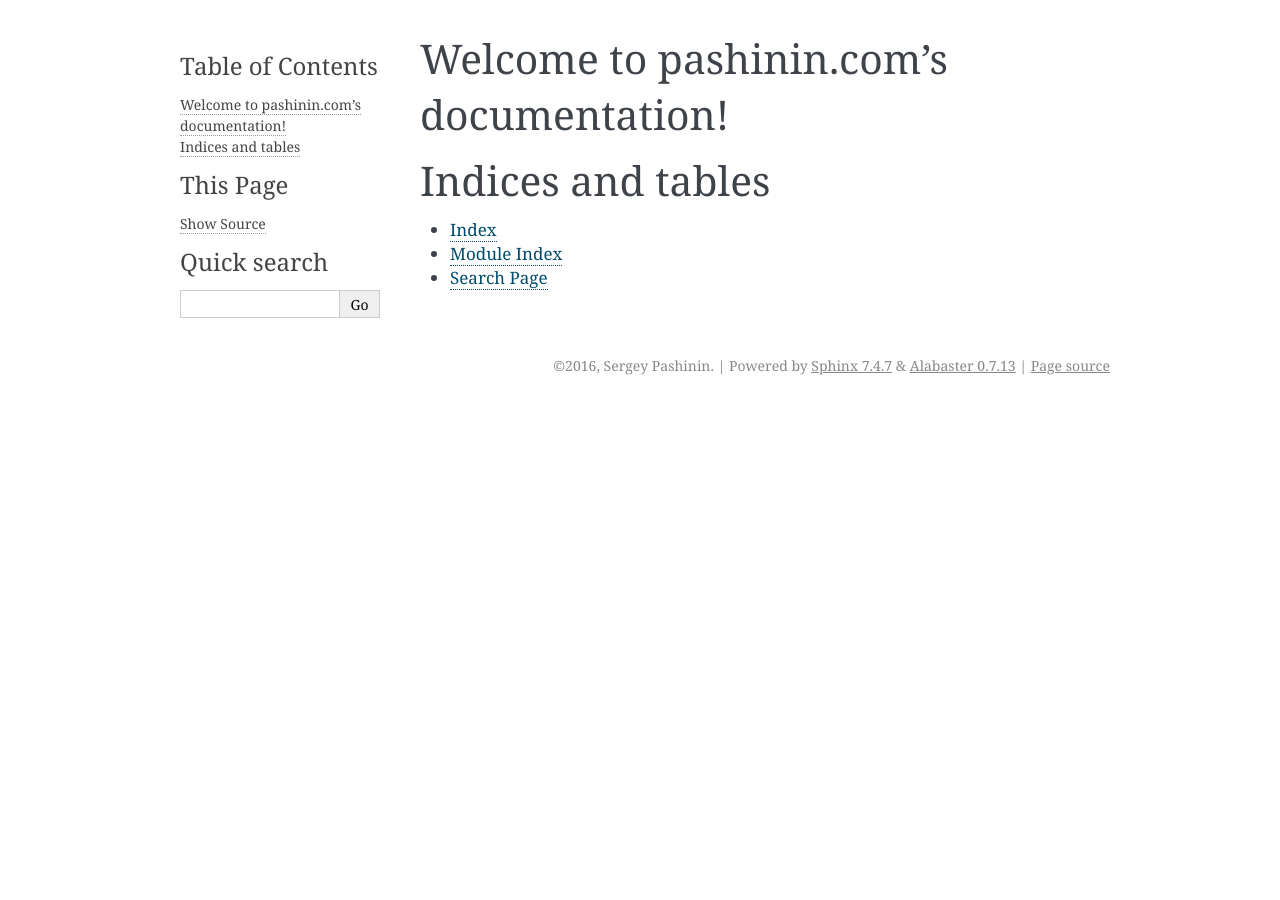
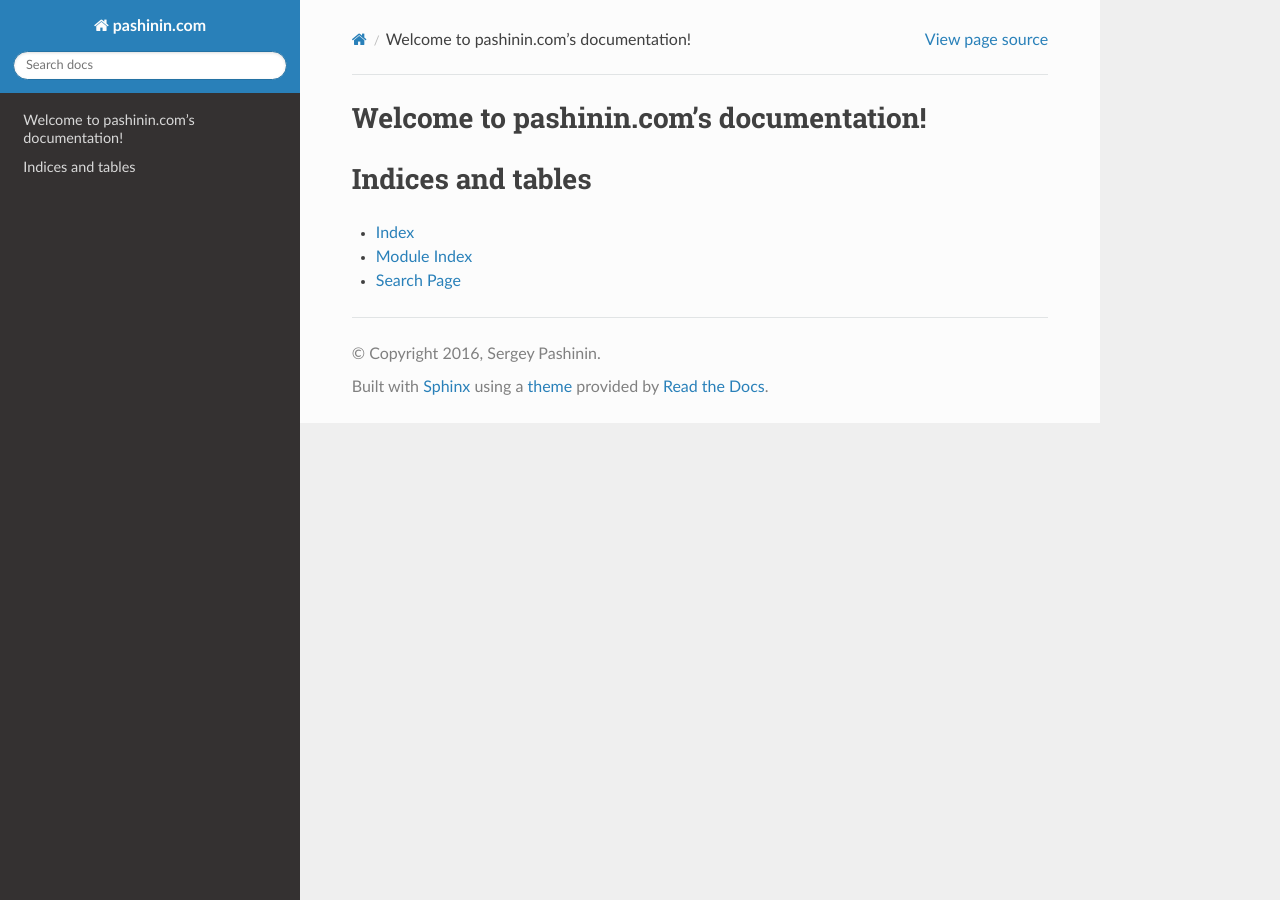
Before and after one commit to keyeMyria/api, a Sphinx documentation site: the page built from docs/index.rst, in a window 1280 px wide. Built offline with Sphinx 7.4.7 and the Read the Docs theme 2.0.0, drawn with Linux system fonts in a browser that asks for light colours.

Commit message:
rtd theme

```diff
--- a/docs/conf.py
+++ b/docs/conf.py
@@ -16,10 +16,10 @@
 # add these directories to sys.path here. If the directory is relative to the
 # documentation root, use os.path.abspath to make it absolute, like shown here.
 #
-# import os
+import os
 # import sys
 # sys.path.insert(0, os.path.abspath('.'))
-
+on_rtd = os.environ.get('READTHEDOCS', None) == 'True'
 
 # -- General configuration ------------------------------------------------
 
@@ -83,6 +83,12 @@
 # a list of builtin themes.
 #
 html_theme = 'alabaster'
+
+html_theme_path = []
+if not on_rtd:  # only import and set the theme if we're building docs locally
+    import sphinx_rtd_theme
+    html_theme = 'sphinx_rtd_theme'
+    html_theme_path = [sphinx_rtd_theme.get_html_theme_path()]
 
 # Theme options are theme-specific and customize the look and feel of a theme
 # further.  For a list of options available for each theme, see the
```
Also changed, not shown: docs/README.md (+18 -2 lines).
